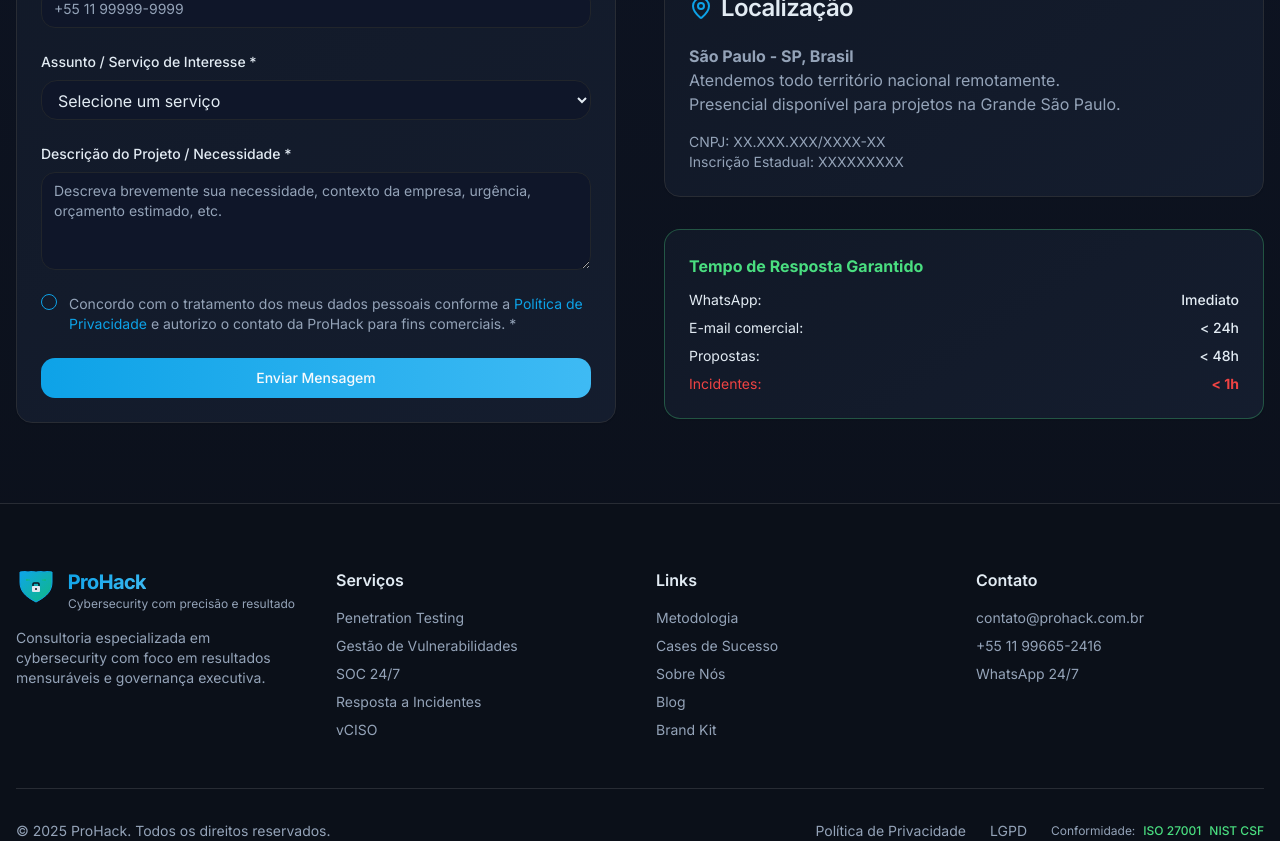
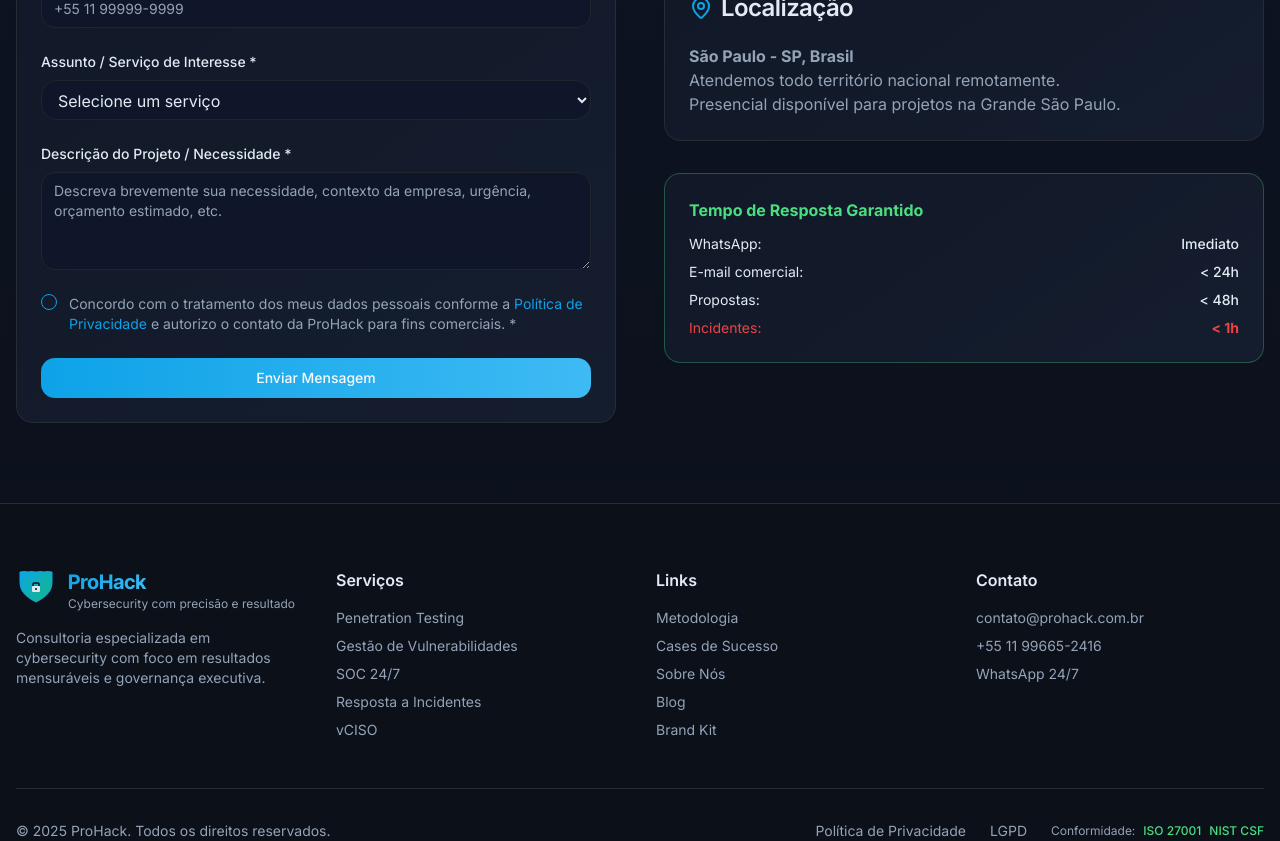
Before and after one commit to danoptus/prohack-cyber-growth, a React (Vite) app: page /contato in a window 1280 px wide. Shown: the part 1060-1901 px from the top of the page. Built offline with nearby package versions, Linux system fonts and the light colour scheme.

Commit message:
Remove contact details

```diff
--- a/src/pages/Contato.tsx
+++ b/src/pages/Contato.tsx
@@ -355,14 +355,10 @@ const Contato = () => {
                 </CardTitle>
               </CardHeader>
               <CardContent>
-                <p className="text-muted-foreground mb-4">
+                <p className="text-muted-foreground">
                   <strong>São Paulo - SP, Brasil</strong><br />
                   Atendemos todo território nacional remotamente.<br />
                   Presencial disponível para projetos na Grande São Paulo.
-                </p>
-                <p className="text-sm text-muted-foreground">
-                  CNPJ: XX.XXX.XXX/XXXX-XX<br />
-                  Inscrição Estadual: XXXXXXXXX
                 </p>
               </CardContent>
             </Card>
```
